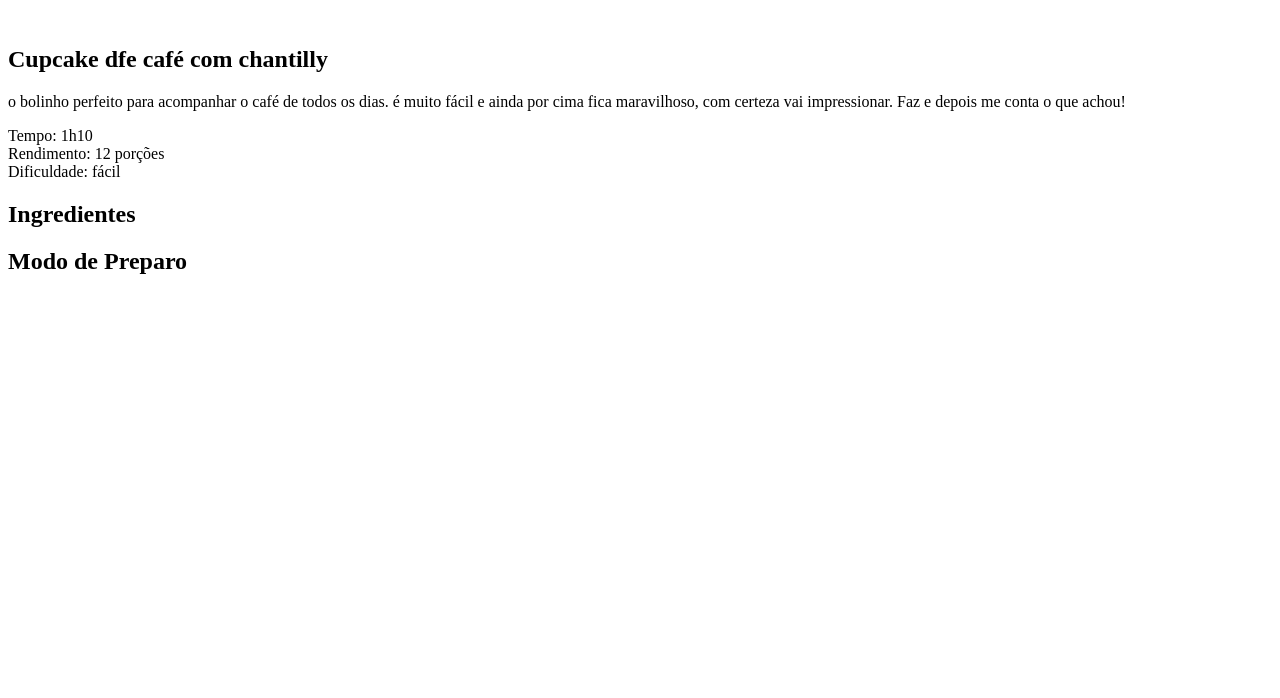
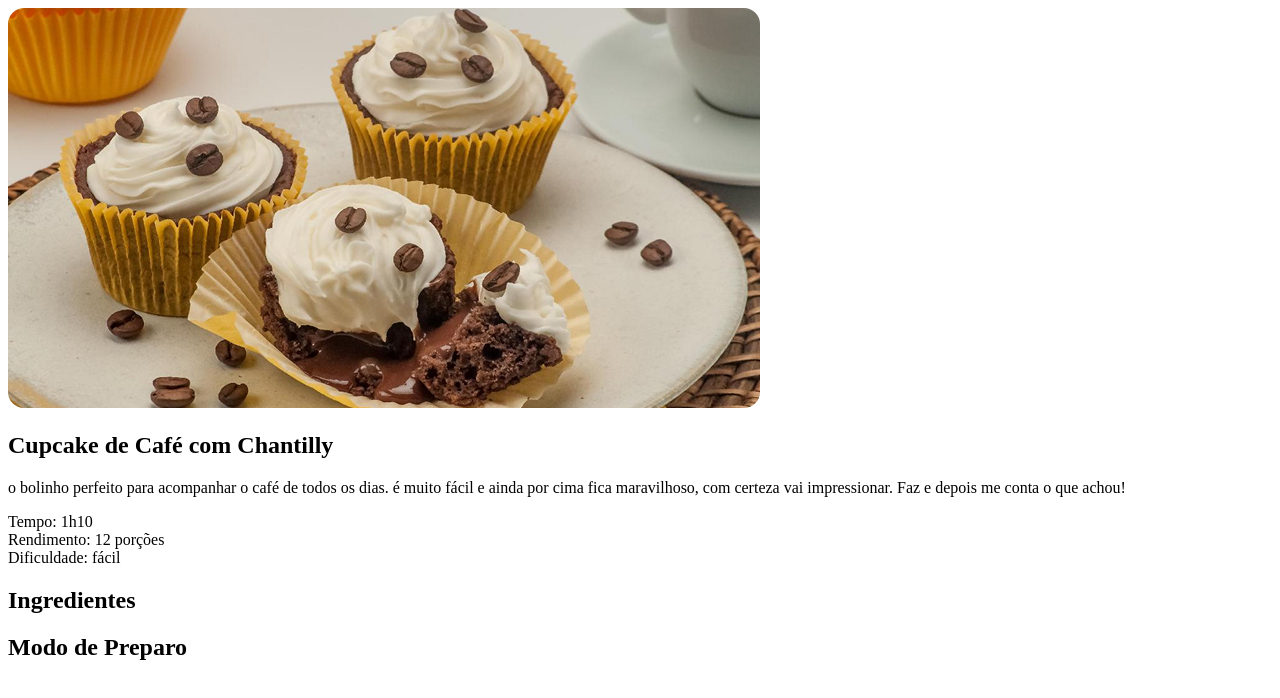
Before and after one commit to Kopeske/ProjetoReceita, a plain HTML site: page index.html in a window 1280 px wide. Drawn offline with Linux system fonts and the light colour scheme.

Commit message:
Adicionada as imagens ao projeto

```diff
--- a/estilo.css
+++ b/estilo.css
@@ -0,0 +1,4 @@
+img{
+
+  border-radius: 16px;
+}
--- a/index.html
+++ b/index.html
@@ -4,20 +4,22 @@
   <meta charset="UTF-8">
   <meta name="viewport" content="width=device-width, initial-scale=1.0">
   <title>Pagina de Receita</title>
+<link rel="stylesheet" href="estilo.css">
 </head>
 <body>
 
 <div>
-  <img src=""/>
+  <img src="./assets/cupcake.jpg"/>
   <main>
 
     <section id="#about">
-      <h1>Cupcake dfe café com chantilly</h1>
+      <h1>Cupcake de Café com Chantilly</h1>
       <p>o bolinho perfeito para acompanhar o café de todos os dias. é muito fácil e ainda por cima fica maravilhoso, com certeza vai impressionar. Faz e depois me conta o que achou! </p>
 
       <p>Tempo: 1h10 <br>
         Rendimento: 12 porções <br>
          Dificuldade: fácil     </p>
+
     </section>
     <section id="ingredients">
       <h2>Ingredientes</h2>
```
Also changed, not shown: assets/bg-image.jpg (added), assets/cupcake.jpg (added).
